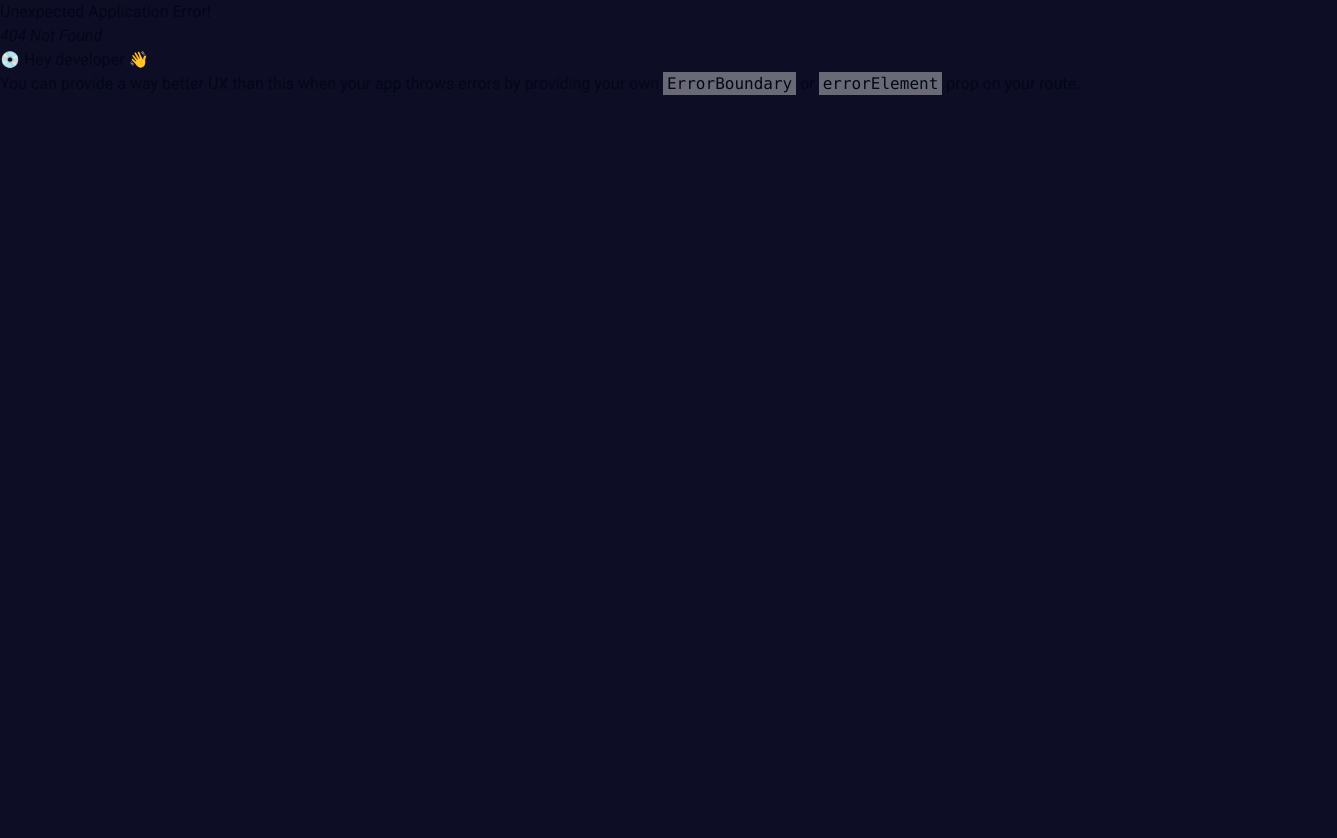
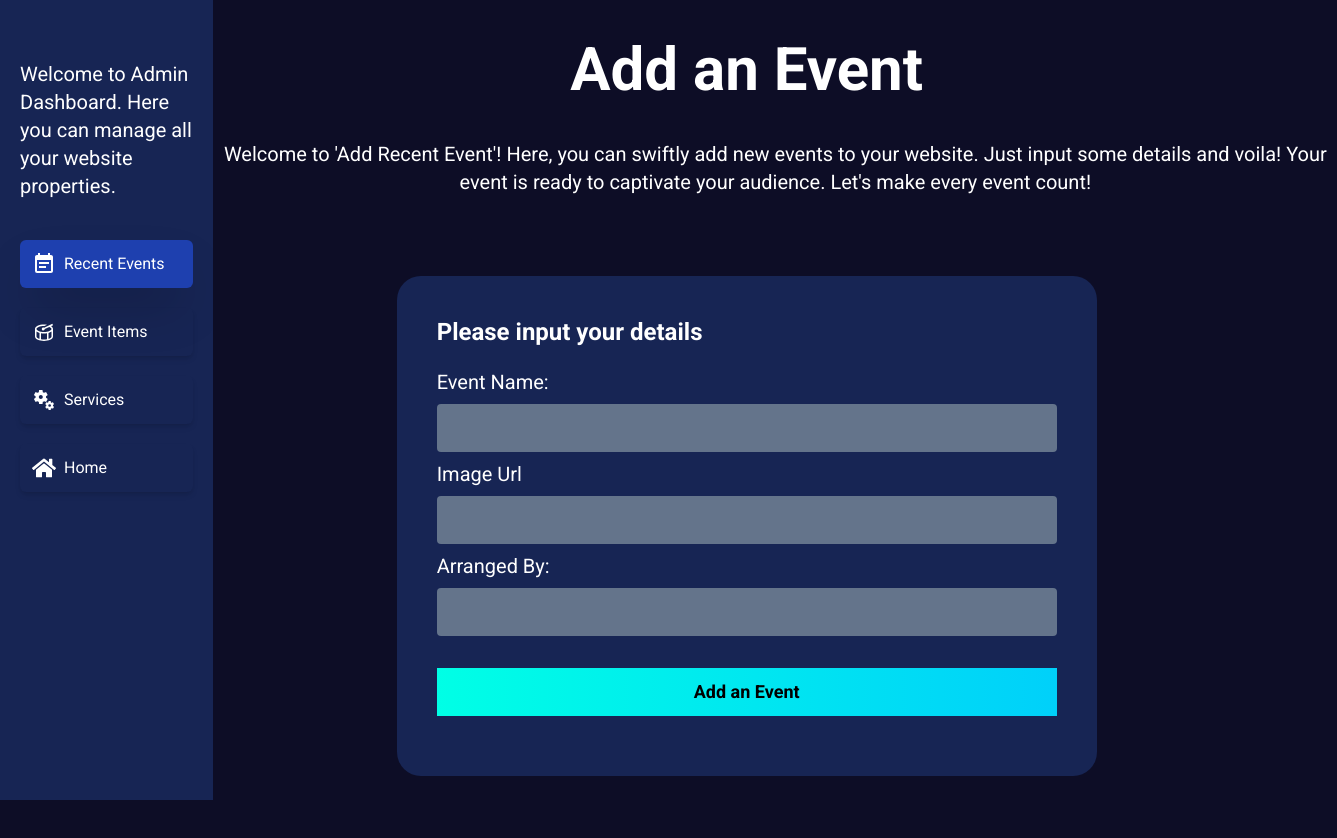
Before and after one commit to hassansabbir/event-360-client, a React (Vite) app: page /admin/manage-recentEvents/add-event in a window 1280 px wide. Before the commit this address had no page. Shown: the top 838 px of the page, 1337 px wide, since content can reach past the window. Before the commit the page ends 800 px from the top, so only its background shows below. Built offline with nearby package versions, Linux system fonts and the light colour scheme; a web font is replaced by a local one.

Commit message:
add recent event aded

```diff
--- a/package.json
+++ b/package.json
@@ -21,8 +21,10 @@
     "lucide-react": "^0.372.0",
     "react": "^18.2.0",
     "react-dom": "^18.2.0",
+    "react-hook-form": "^7.51.3",
     "react-icons": "^5.1.0",
     "react-router-dom": "^6.22.3",
+    "sweetalert2": "^11.10.8",
     "swiper": "^11.1.1",
     "tailwind-merge": "^2.3.0",
     "tailwindcss-animate": "^1.0.7"
--- a/src/components/RecentEvent.api.ts
+++ b/src/components/RecentEvent.api.ts
@@ -10,3 +10,8 @@ export type TRecentEvent = {
   eventName: number;
   arrangedBy: string;
 };
+export type TRecentEventPost = {
+  eventName: number;
+  imgUrl: string;
+  arrangedBy: string;
+};
--- a/src/pages/admin/ManageRecentEvents.tsx
+++ b/src/pages/admin/ManageRecentEvents.tsx
@@ -13,6 +13,7 @@ import {
 import { useQuery } from "@tanstack/react-query";
 import { FaEdit, FaTrash } from "react-icons/fa";
 import { MdAdd } from "react-icons/md";
+import { Link } from "react-router-dom";
 
 const ManageRecentEvents = () => {
   const { data, isLoading, isError } = useQuery({
@@ -42,9 +43,11 @@ const ManageRecentEvents = () => {
         together!
       </p>
       <div className="text-center my-10">
-        <Button className="text-black h-12 rounded-xl text-lg font-bold bg-gradient-to-r from-gradientFrom to-gradientTo">
-          <MdAdd className="w-6 h-6 me-1" /> Add an Event
-        </Button>
+        <Link to="/admin/manage-recentEvents/add-event">
+          <Button className="text-black h-12 rounded-xl text-lg font-bold bg-gradient-to-r from-gradientFrom to-gradientTo">
+            <MdAdd className="w-6 h-6 me-1" /> Add an Event
+          </Button>
+        </Link>
       </div>
       <div>
         <Table>
--- /dev/null
+++ b/src/pages/admin/recentEvents/AddRecentEvent.tsx
@@ -0,0 +1,115 @@
+import { TRecentEvent, TRecentEventPost } from "@/components/RecentEvent.api";
+import { Button } from "@/components/ui/button";
+import { useMutation } from "@tanstack/react-query";
+import { FormEvent } from "react";
+import Swal from "sweetalert2";
+import { useForm } from "react-hook-form";
+
+const AddRecentEvent = () => {
+  const {
+    register,
+    handleSubmit,
+    formState: { errors },
+    reset,
+  } = useForm<TRecentEvent>();
+
+  const { mutateAsync, isError, isSuccess } = useMutation({
+    mutationFn: async (data) => {
+      return await fetch("http://localhost:5000/recent-event", {
+        method: "POST",
+        body: JSON.stringify(data),
+        headers: {
+          "Content-Type": "application/json",
+        },
+      })
+        .then((res) => res.json())
+        .then((data) => {
+          console.log(data);
+          if (data.insertedId) {
+            Swal.fire({
+              title: "Success",
+              text: "New Event Added Successfully",
+              icon: "success",
+              confirmButtonText: "Done",
+            });
+          }
+          reset();
+        });
+    },
+  });
+
+  console.log(isError, isSuccess);
+
+  const onSubmit = async (data: FormEvent) => {
+    await mutateAsync(data);
+  };
+
+  return (
+    <div>
+      <h1 className="text-6xl font-bold text-center my-10">Add an Event</h1>
+      <p className="text-xl mx-auto text-center w-[100ch]">
+        Welcome to 'Add Recent Event'! Here, you can swiftly add new events to
+        your website. Just input some details and voila! Your event is ready to
+        captivate your audience. Let's make every event count!
+      </p>
+      <div className="bg-blue-950 w-[700px] p-10 rounded-3xl my-20 mx-auto">
+        <h2 className="text-2xl font-semibold">Please input your details</h2>
+        <div className="divider"></div>
+        <form onSubmit={handleSubmit(onSubmit)} className="my-5">
+          <div>
+            <label className="text-xl" htmlFor="eventName">
+              Event Name:
+            </label>
+            <input
+              {...register("eventName", { required: true })}
+              type="text"
+              name="eventName"
+              className="rounded w-full my-2 bg-slate-500 p-3 active:border-none"
+            />
+            {errors.eventName && (
+              <span className="text-red-600">Name is required</span>
+            )}
+          </div>
+          <div>
+            <label className="text-xl" htmlFor="eventName">
+              Image Url
+            </label>
+            <input
+              {...register("imgUrl", { required: true })}
+              type="text"
+              name="imgUrl"
+              className="rounded w-full my-2 bg-slate-500 p-3 active:border-none"
+            />
+            {errors.imgUrl && (
+              <span className="text-red-600">Image is required</span>
+            )}
+          </div>
+          <div>
+            <label className="text-xl" htmlFor="eventName">
+              Arranged By:
+            </label>
+            <input
+              {...register("arrangedBy", { required: true })}
+              type="text"
+              name="arrangedBy"
+              className="rounded w-full my-2 bg-slate-500 p-3 active:border-none"
+            />
+            {errors.arrangedBy && (
+              <span className="text-red-600">Arranged By is required</span>
+            )}
+          </div>
+          <div className="mt-6">
+            <Button
+              className="w-full text-black h-12 rounded-none text-lg font-bold bg-gradient-to-r from-gradientFrom to-gradientTo"
+              type="submit"
+            >
+              Add an Event
+            </Button>
+          </div>
+        </form>
+      </div>
+    </div>
+  );
+};
+
+export default AddRecentEvent;
--- a/src/routes/routes.tsx
+++ b/src/routes/routes.tsx
@@ -4,6 +4,7 @@ import About from "@/pages/About";
 import ManageEventItem from "@/pages/admin/ManageEventItem";
 import ManageRecentEvents from "@/pages/admin/ManageRecentEvents";
 import ManageServices from "@/pages/admin/ManageServices";
+import AddRecentEvent from "@/pages/admin/recentEvents/AddRecentEvent";
 import Home from "@/pages/home";
 import { Navigate, createBrowserRouter } from "react-router-dom";
 
@@ -35,6 +36,10 @@ const router = createBrowserRouter([
         element: <ManageRecentEvents />,
       },
       {
+        path: "manage-recentEvents/add-event",
+        element: <AddRecentEvent />,
+      },
+      {
         path: "manage-eventItems",
         element: <ManageEventItem />,
       },
```
